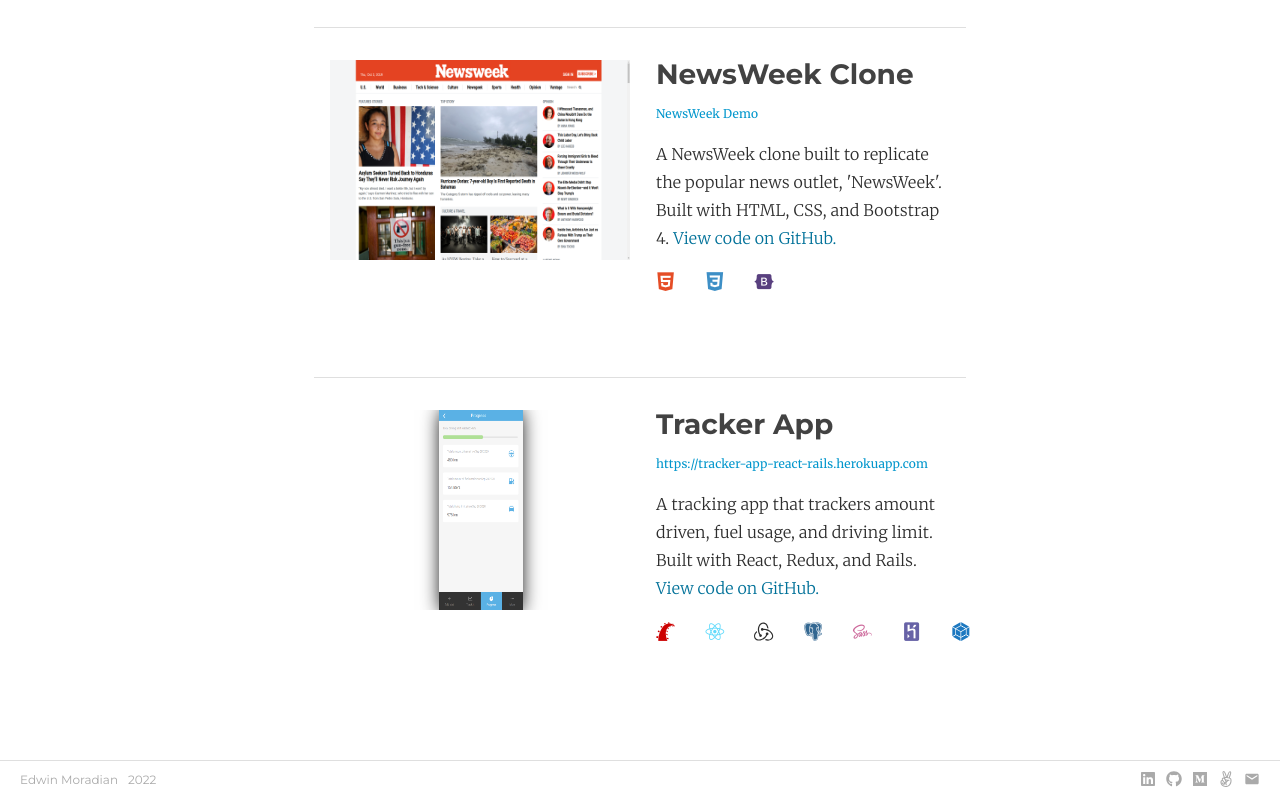
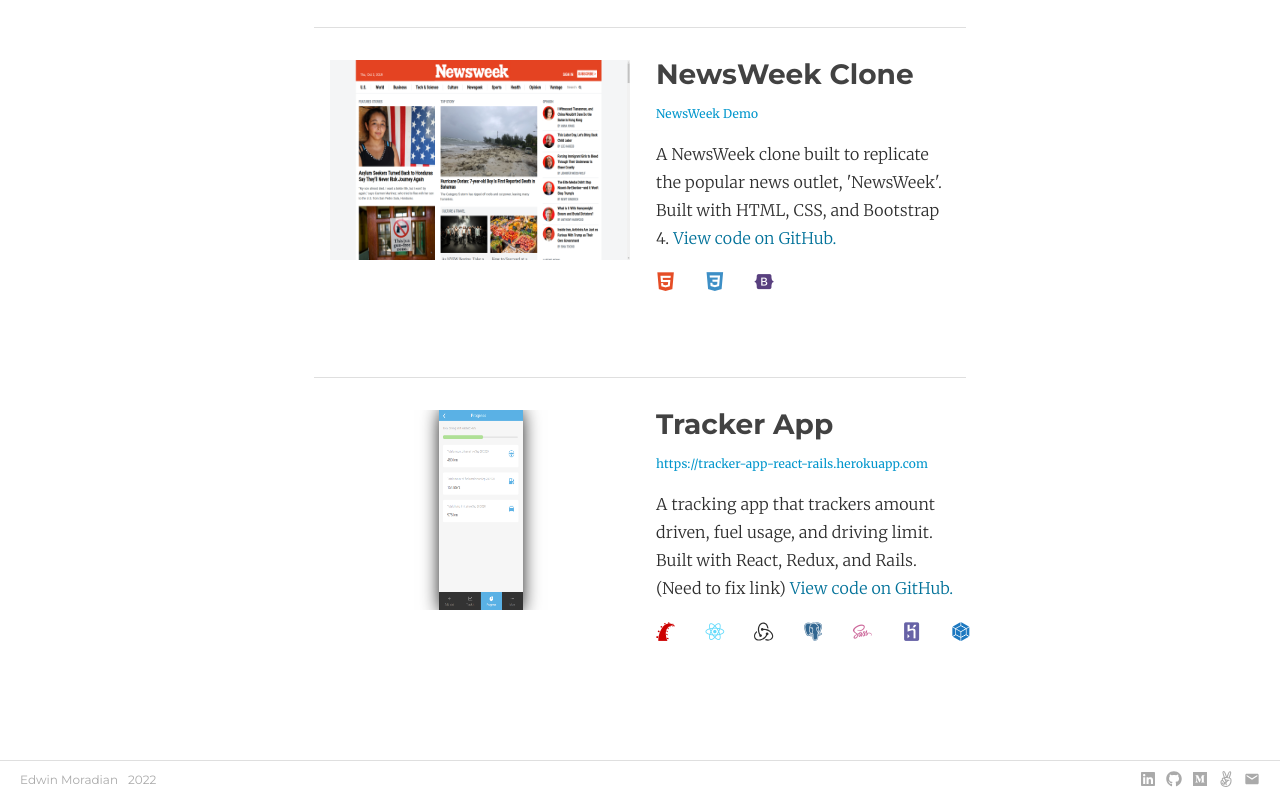
Before and after one commit to edwinmoradian90/portfolio, a React (Create React App) app: page /projects in a window 1280 px wide. Shown: the part 913-1713 px from the top of the page. Built offline with nearby package versions, Linux system fonts and the light colour scheme.

Commit message:
warn that link is broken

```diff
--- a/src/data/projects/projects.js
+++ b/src/data/projects/projects.js
@@ -1,6 +1,5 @@
 import tracker from '../../assets/images/projects/tracker.png';
 import newsweek from '../../assets/images/projects/newsweek.jpg';
-import facebook from '../../assets/images/projects/fakebook.png';
 import astro from '../../assets/images/projects/astro.png';
 import gumar from '../../assets/images/projects/gumar-screenshot-wide.jpg';
 
@@ -42,7 +41,7 @@
     github: 'https://github.com/edwinmoradian90/tracker-app',
     url: 'https://tracker-app-react-rails.herokuapp.com',
     description:
-      'A tracking app that trackers amount driven, fuel usage, and driving limit. Built with React, Redux, and Rails.',
+      'A tracking app that trackers amount driven, fuel usage, and driving limit. Built with React, Redux, and Rails. (Need to fix link)',
     tools: [
       'rails',
       'react',
```
